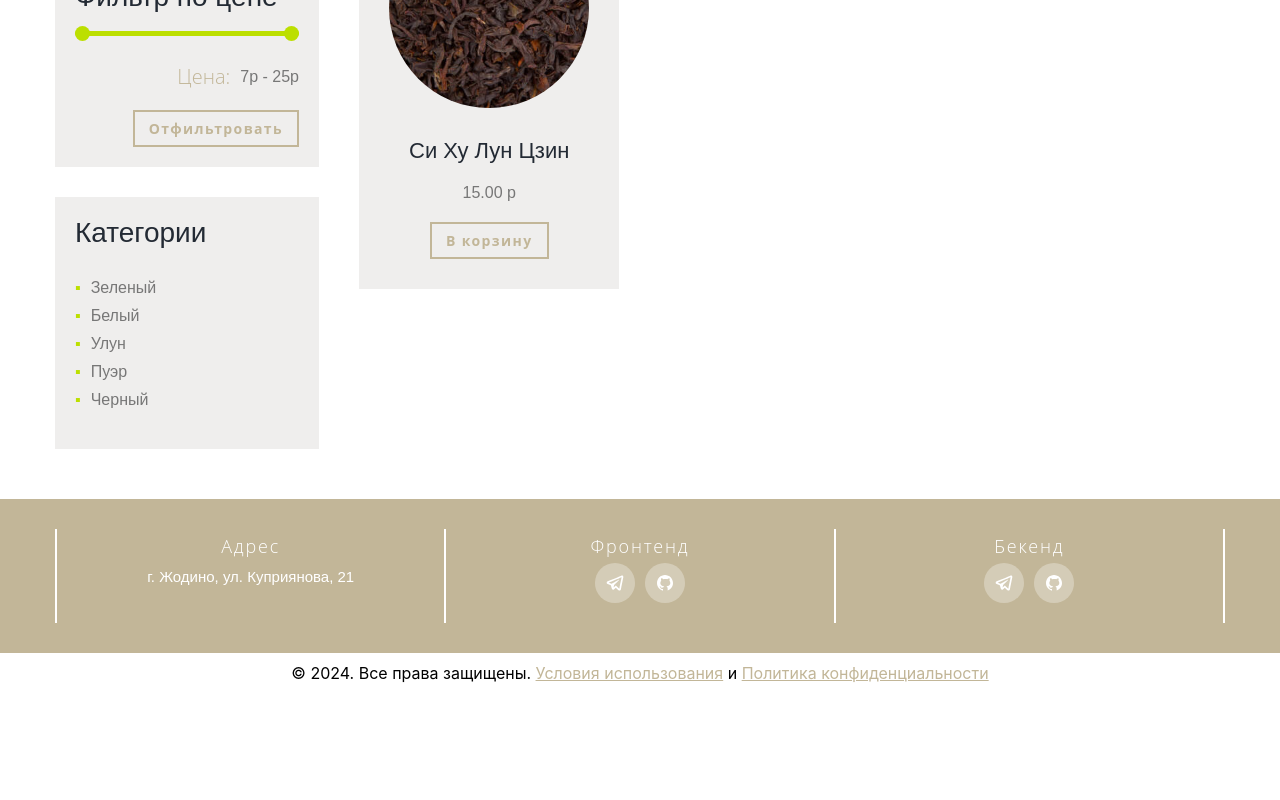
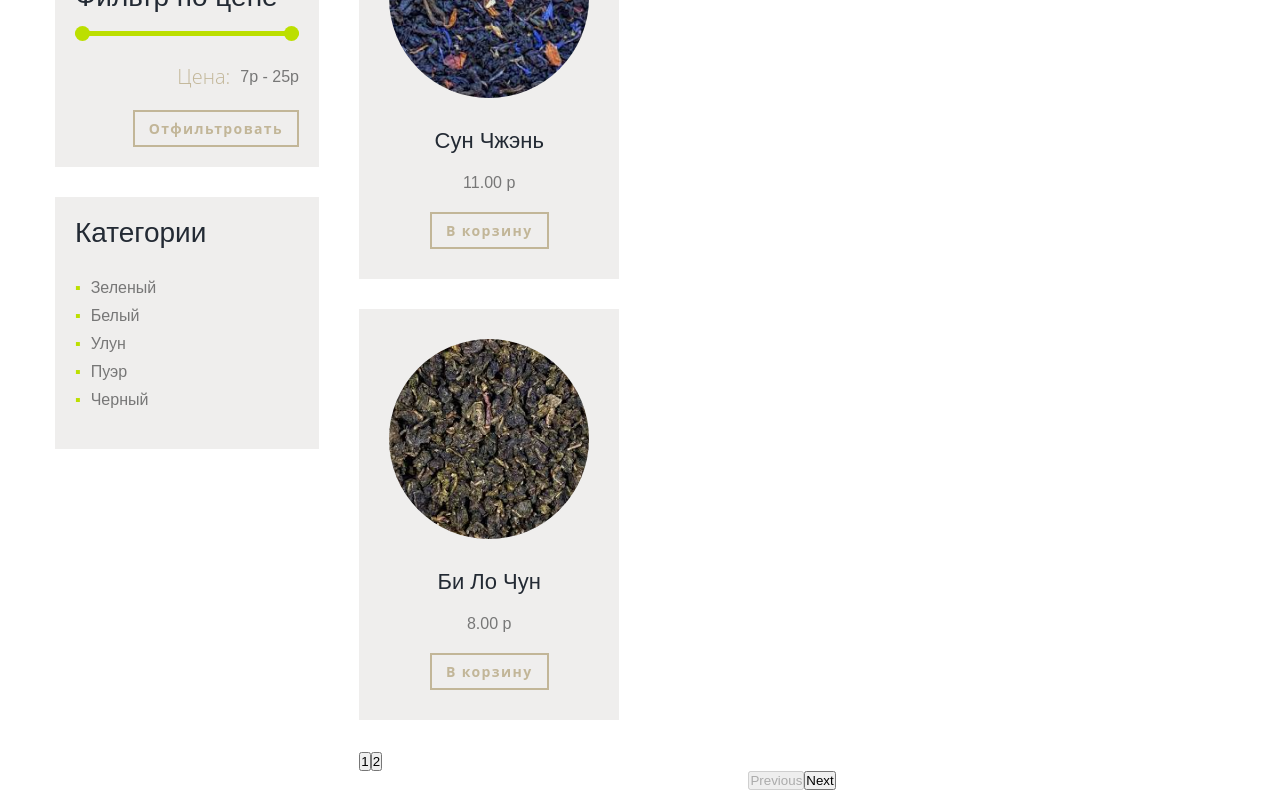
Before and after one commit to Djedjij/Tea-shop, a React (Create React App) app: page /shop in a window 1280 px wide. Shown: the part 1700-2500 px from the top of the page. Before the commit the page ends 2393 px from the top, so only its background shows below. Built offline with nearby package versions, Linux system fonts and the light colour scheme.

Commit message:
18.01.2024

```diff
--- a/package.json
+++ b/package.json
@@ -11,6 +11,7 @@
     "@types/node": "^16.18.70",
     "@types/react": "^18.2.47",
     "@types/react-dom": "^18.2.18",
+    "@types/react-redux": "^7.1.33",
     "react": "^18.2.0",
     "react-dom": "^18.2.0",
     "react-redux": "^9.1.0",
--- a/src/components/UI/TeaCards/VerticalTeaCard/VerticalTeaCard.module.scss
+++ b/src/components/UI/TeaCards/VerticalTeaCard/VerticalTeaCard.module.scss
@@ -9,6 +9,7 @@
   align-items: center;
   margin-bottom: 20px;
   height: max-content;
+  max-width: 200px;
 }
 .verticalCard img {
   max-width: 200px;
--- a/src/components/layout/Header/Header.tsx
+++ b/src/components/layout/Header/Header.tsx
@@ -1,7 +1,7 @@
 import React from "react";
 import styles from "../Header/Header.module.scss";
 import { Link } from "react-router-dom";
-import { accountRoute, mainRoutes } from "../../../utils/routes";
+import { mainRoutes } from "../../../utils/routes";
 const Header = () => {
   return (
     <div className={styles.bigWrapper}>
--- a/src/components/pages/Shop/ShopTea/ShopTea.module.scss
+++ b/src/components/pages/Shop/ShopTea/ShopTea.module.scss
@@ -2,15 +2,6 @@
   width: 74%;
 }
 
-.tea {
-  display: flex;
-  justify-content: space-between;
-  flex-wrap: wrap;
-  height: max-content;
-}
-.teaCard {
-  margin-bottom: 20px;
-}
 .buttons {
   display: flex;
   justify-content: space-between;
--- a/src/components/pages/Shop/ShopTea/ShopTea.tsx
+++ b/src/components/pages/Shop/ShopTea/ShopTea.tsx
@@ -1,17 +1,15 @@
 import React, { useState } from "react";
-import { popularTea } from "../../../../utils/consts";
-import VerticalTeaCard from "../../../UI/TeaCards/VerticalTeaCard/VerticalTeaCard";
 import styles from "./ShopTea.module.scss";
 import GridButtons from "../../../UI/Buttons/GridButtons/GridButton";
 import Select from "../../../UI/Select/Select";
-import HorizontalTeaCard from "../../../UI/TeaCards/HorizontalTeaCard/HorizontalTeaCard";
 import { CSSTransition } from "react-transition-group";
+import TeaList from "../TeaList/TeaList";
 
 const ShopTea: React.FC = () => {
   const [isVertical, setIsVertical] = useState<boolean>(true);
 
   const handleVerticalClick = () => {
-    setIsVertical(true); // eeeee
+    setIsVertical(true);
   };
 
   const handleHorizontalClick = () => {
@@ -36,26 +34,7 @@ const ShopTea: React.FC = () => {
           exitActive: styles.CardExitActive,
         }}
       >
-        <div className={styles.tea}>
-          {popularTea.map((tea) => (
-            <div className={styles.teaCard} key={tea.name}>
-              {isVertical ? (
-                <VerticalTeaCard
-                  name={tea.name}
-                  img={tea.img}
-                  price={tea.price}
-                />
-              ) : (
-                <HorizontalTeaCard
-                  name={tea.name}
-                  img={tea.img}
-                  price={tea.price}
-                  desc={tea.desc}
-                />
-              )}
-            </div>
-          ))}
-        </div>
+        <TeaList isVertical={isVertical} />
       </CSSTransition>
     </div>
   );
--- /dev/null
+++ b/src/components/pages/Shop/TeaList/TeaList.module.scss
@@ -0,0 +1,15 @@
+.wrapper {
+  width: 100%;
+  display: flex;
+  justify-content: space-between;
+  flex-wrap: wrap;
+}
+
+.teaCard {
+  margin-bottom: 30px;
+}
+.paginate {
+  width: 100%;
+  display: flex;
+  justify-content: center;
+}
--- /dev/null
+++ b/src/components/pages/Shop/TeaList/TeaList.tsx
@@ -0,0 +1,78 @@
+import React from "react";
+import { setCurrentPage } from "../../../../store/teasSlice";
+import { useAppDispatch, useAppSelector } from "../../../../hooks/hooks";
+import VerticalTeaCard from "../../../UI/TeaCards/VerticalTeaCard/VerticalTeaCard";
+import HorizontalTeaCard from "../../../UI/TeaCards/HorizontalTeaCard/HorizontalTeaCard";
+import styles from "./TeaList.module.scss";
+interface TeaListProps {
+  isVertical: boolean;
+}
+
+const TeaList: React.FC<TeaListProps> = (props) => {
+  const teas = useAppSelector((state) => state.teas.teas);
+  const currentPage = useAppSelector((state) => state.teas.currentPage);
+  const itemsPerPage = useAppSelector((state) => state.teas.itemsPerPage);
+  const dispatch = useAppDispatch();
+
+  const renderTeasForCurrentPage = () => {
+    const startIndex = (currentPage - 1) * itemsPerPage;
+    const endIndex = currentPage * itemsPerPage;
+    const teasForCurrentPage = teas.slice(startIndex, endIndex);
+    const countPages = Math.ceil(teas.length / itemsPerPage);
+    const buttonCount: any = [];
+    for (let i = 0; i < countPages; i++) {
+      buttonCount.push(i + 1);
+    }
+    return (
+      <div>
+        {teasForCurrentPage.map((tea) => (
+          <div key={tea.name} className={styles.teaCard}>
+            {props.isVertical ? (
+              <VerticalTeaCard
+                name={tea.name}
+                price={tea.price}
+                img={tea.img}
+              />
+            ) : (
+              <HorizontalTeaCard
+                name={tea.name}
+                price={tea.price}
+                img={tea.img}
+                desc={tea.desc}
+              />
+            )}
+          </div>
+        ))}
+        <div>
+          {buttonCount.map((buttonNum: number) => (
+            <button onClick={() => dispatch(setCurrentPage(buttonNum))}>
+              {buttonNum}
+            </button>
+          ))}
+        </div>
+      </div>
+    );
+  };
+
+  return (
+    <div>
+      <div className={styles.wrapper}>{renderTeasForCurrentPage()}</div>
+      <div className={styles.paginate}>
+        <button
+          disabled={currentPage === 1}
+          onClick={() => dispatch(setCurrentPage(currentPage - 1))}
+        >
+          Previous
+        </button>
+        <button
+          disabled={teas.length - currentPage * itemsPerPage <= 0}
+          onClick={() => dispatch(setCurrentPage(currentPage + 1))}
+        >
+          Next
+        </button>
+      </div>
+    </div>
+  );
+};
+
+export default TeaList;
--- /dev/null
+++ b/src/hooks/hooks.ts
@@ -0,0 +1,6 @@
+import { TypedUseSelectorHook, useDispatch } from "react-redux";
+import { AppDispatch, RootState } from "../store";
+import { useSelector } from "react-redux";
+
+export const useAppDispatch: () => AppDispatch = useDispatch;
+export const useAppSelector: TypedUseSelectorHook<RootState> = useSelector;
--- a/src/index.tsx
+++ b/src/index.tsx
@@ -4,16 +4,18 @@ import "./index.css";
 import App from "./App";
 import reportWebVitals from "./reportWebVitals";
 import { BrowserRouter } from "react-router-dom";
+import { Provider } from "react-redux";
+import store from "./store";
 
 const root = ReactDOM.createRoot(
   document.getElementById("root") as HTMLElement
 );
 root.render(
-  <React.StrictMode>
+  <Provider store={store}>
     <BrowserRouter>
       <App />
     </BrowserRouter>
-  </React.StrictMode>
+  </Provider>
 );
 
 reportWebVitals();
--- a/src/store/index.ts
+++ b/src/store/index.ts
@@ -1,5 +1,12 @@
 import { configureStore } from "@reduxjs/toolkit";
+import teasReduser from "./teasSlice";
 
-export default configureStore({
-  reducer: {},
+const store = configureStore({
+  reducer: {
+    teas: teasReduser,
+  },
 });
+
+export default store;
+export type RootState = ReturnType<typeof store.getState>;
+export type AppDispatch = typeof store.dispatch;
--- a/src/store/teasSlice.tsx
+++ b/src/store/teasSlice.tsx
@@ -1,4 +1,5 @@
 import { createSlice, PayloadAction } from "@reduxjs/toolkit";
+import { popularTea } from "../utils/consts";
 
 interface Tea {
   name: string;
@@ -15,7 +16,7 @@ interface TeasState {
 }
 
 const initialState: TeasState = {
-  teas: [],
+  teas: popularTea,
   currentPage: 1,
   itemsPerPage: 3,
   totalItems: 0,
@@ -36,3 +37,6 @@ const teasSlice = createSlice({
     },
   },
 });
+
+export const { setTeas, setCurrentPage, setTotalItems } = teasSlice.actions;
+export default teasSlice.reducer;
```
Also changed, not shown: 1 other file (tests, documents, lock files or other folders).
